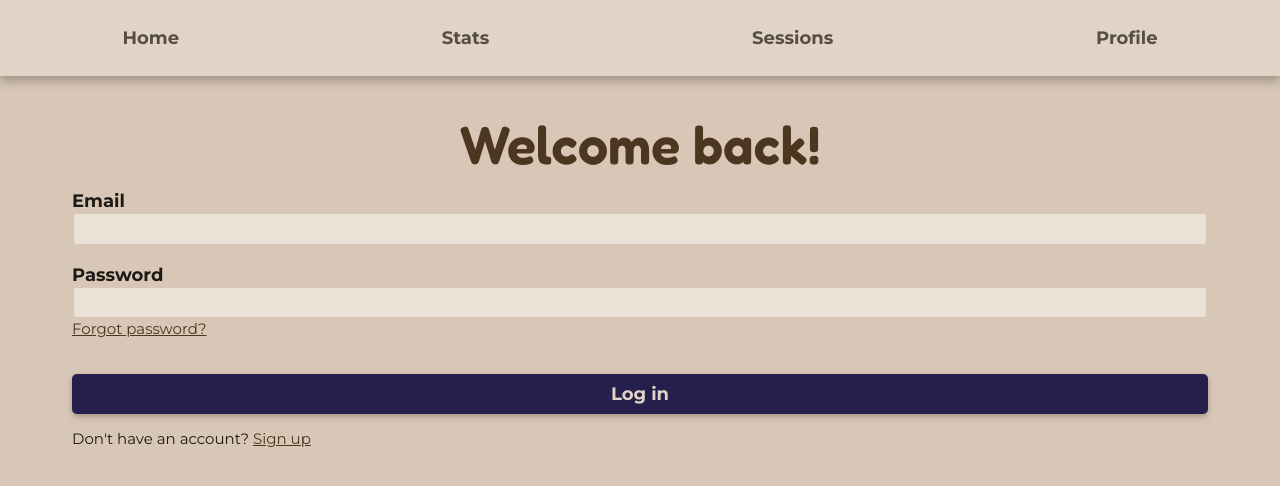
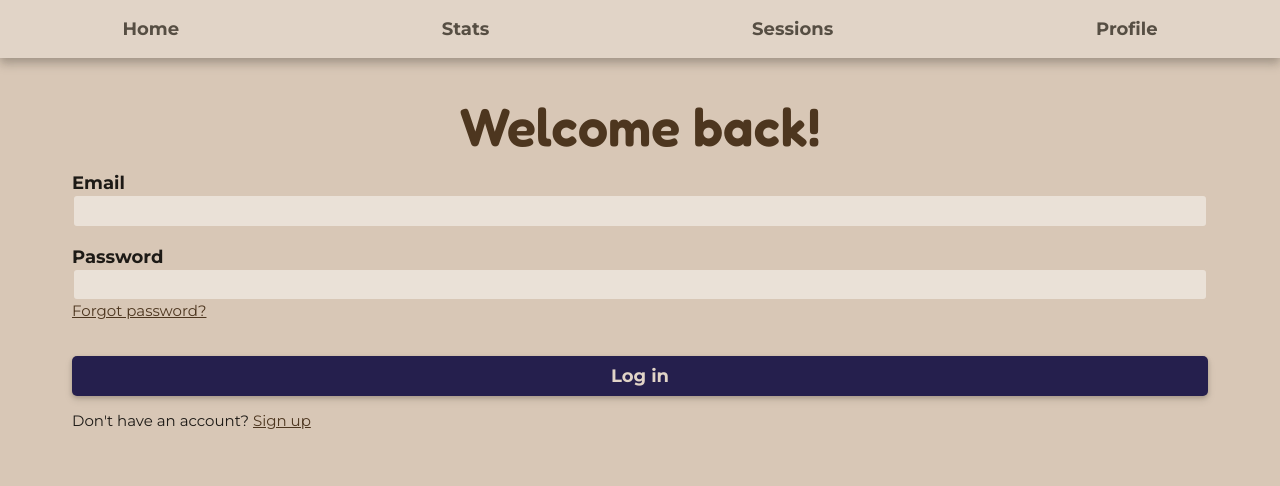
Before and after one commit to graphite-webapp/graphite, a Next.js app: page /login in a window 1280 px wide. Shown: the top 486 px of the page. Built offline with nearby package versions, Linux system fonts and the light colour scheme; no server answers.

Commit message:
Change navbar padding

```diff
--- a/src/styles/modules/navbar.module.scss
+++ b/src/styles/modules/navbar.module.scss
@@ -37,7 +37,7 @@
 .ul {
   list-style-type: none;
   margin: 0;
-  padding: 1em 0;
+  padding: 0.5em 0;
 }
 
 .link {
```
